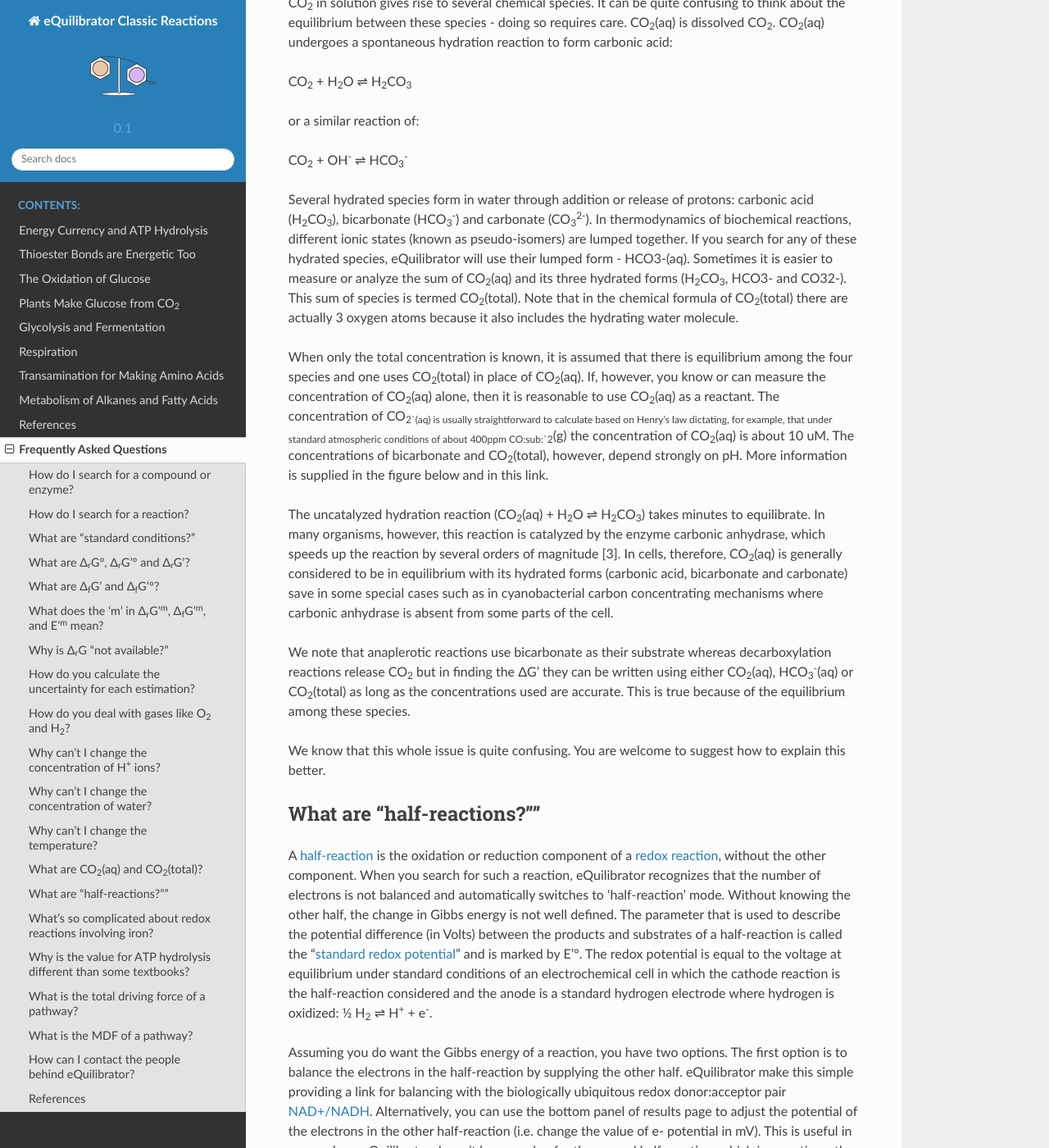
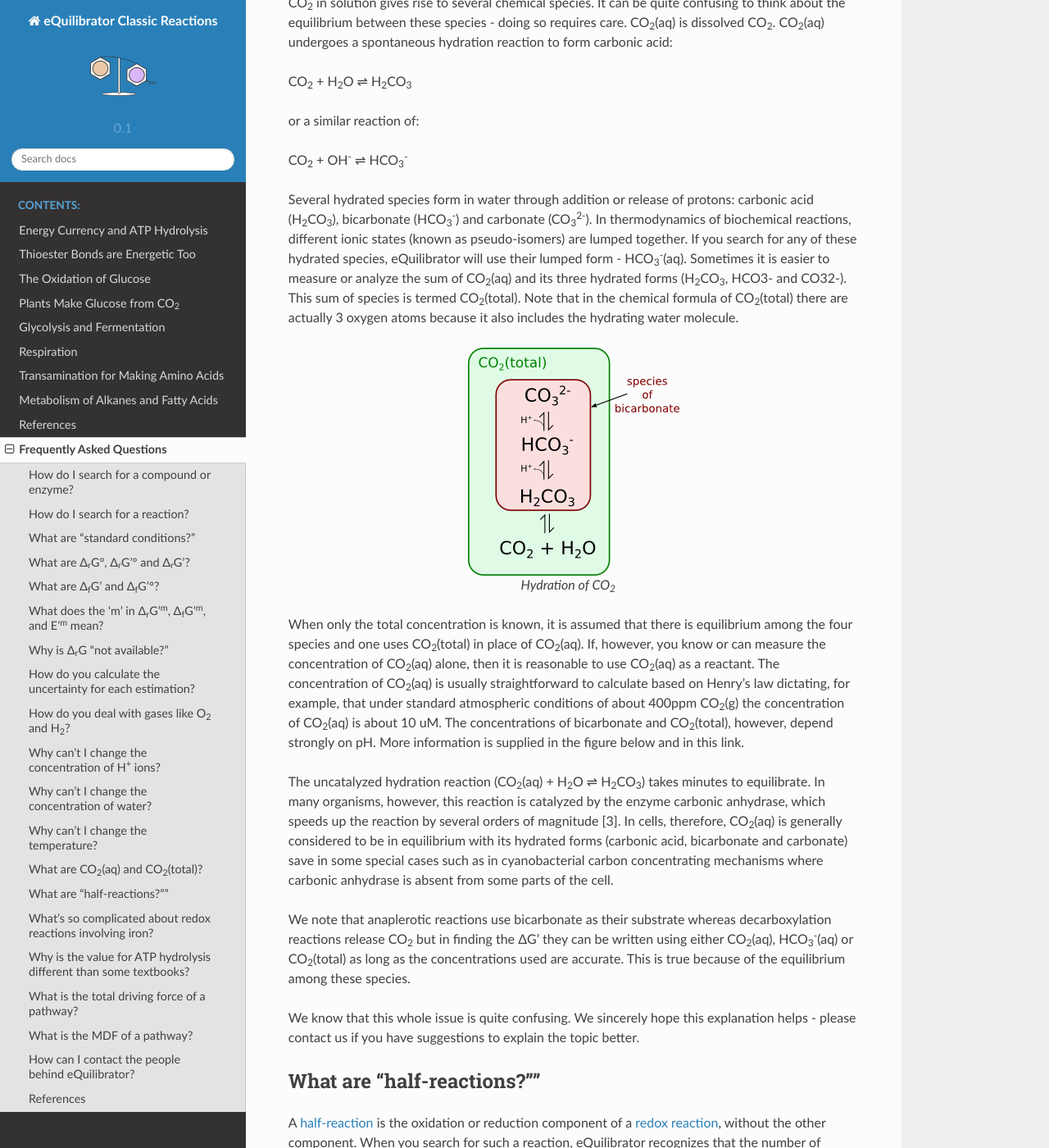
Before and after one commit to eladnoor/equilibrator, a Sphinx documentation site: the page built from classic_rxns/source/faq.rst, in a window 1280 px wide and 1400 px high, scrolled down 4246 px. Shown: the whole window at 82% size. Built offline with Sphinx 7.4.7 and the Read the Docs theme 2.0.0, drawn with Linux system fonts in a browser that asks for light colours; some of the changed text lies outside the part shown.

Commit message:
Add image to faq.

```diff
--- a/classic_rxns/source/faq.rst
+++ b/classic_rxns/source/faq.rst
@@ -99,16 +99,23 @@ or a similar reaction of:
 
 CO\ :sub:`2` + OH\ :sup:`-` ⇌ HCO\ :sub:`3`\ :sup:`-`
 
-Several hydrated species form in water through addition or release of protons: carbonic acid (H\ :sub:`2`\ CO\ :sub:`3`), bicarbonate (HCO\ :sub:`3`\ :sup:`-`\ ) and carbonate (CO\ :sub:`3`\ :sup:`2-`\ ). In thermodynamics of biochemical reactions, different ionic states (known as pseudo-isomers) are lumped together. If you search for any of these hydrated species, eQuilibrator will use their lumped form - HCO3-(aq). Sometimes it is easier to measure or analyze the sum of CO\ :sub:`2`\ (aq) and its three hydrated forms (H\ :sub:`2`\ CO\ :sub:`3`, HCO3- and CO32-). This sum of species is termed CO\ :sub:`2`\ (total). Note that in the chemical formula of CO\ :sub:`2`\ (total) there are actually 3 oxygen atoms because it also includes the hydrating water molecule.
+Several hydrated species form in water through addition or release of protons: carbonic acid (H\ :sub:`2`\ CO\ :sub:`3`), bicarbonate (HCO\ :sub:`3`\ :sup:`-`\ ) and carbonate (CO\ :sub:`3`\ :sup:`2-`\ ). In thermodynamics of biochemical reactions, different ionic states (known as pseudo-isomers) are lumped together. If you search for any of these hydrated species, eQuilibrator will use their lumped form - HCO\ :sub:`3`\ :sup:`-`\ (aq). Sometimes it is easier to measure or analyze the sum of CO\ :sub:`2`\ (aq) and its three hydrated forms (H\ :sub:`2`\ CO\ :sub:`3`, HCO3- and CO32-). This sum of species is termed CO\ :sub:`2`\ (total). Note that in the chemical formula of CO\ :sub:`2`\ (total) there are actually 3 oxygen atoms because it also includes the hydrating water molecule.
 
+.. figure:: _static/_images/co2_hydration.png
+   :alt: Hydration of Carbon Dioxide
+   :align: center
 
-When only the total concentration is known, it is assumed that there is equilibrium among the four species and one uses CO\ :sub:`2`\ (total) in place of CO\ :sub:`2`\ (aq). If, however, you know or can measure the concentration of CO\ :sub:`2`\ (aq) alone, then it is reasonable to use CO\ :sub:`2`\ (aq) as a reactant. The concentration of CO\ :sub:`2`(aq) is usually straightforward to calculate based on Henry’s law dictating, for example, that under standard atmospheric conditions of about 400ppm CO\ :sub:`2`\ (g) the concentration of CO\ :sub:`2`\ (aq) is about 10 uM. The concentrations of bicarbonate and CO\ :sub:`2`\ (total), however, depend strongly on pH. More information is supplied in the figure below and in this link.
+   Hydration of CO\ :sub:`2`
+
+When only the total concentration is known, it is assumed that there is equilibrium among the four species and one uses CO\ :sub:`2`\ (total) in place of CO\ :sub:`2`\ (aq). If, however, you know or can measure the concentration of CO\ :sub:`2`\ (aq) alone, then it is reasonable to use CO\ :sub:`2`\ (aq) as a reactant. The concentration of CO\ :sub:`2`\ (aq) is usually straightforward to calculate based on Henry’s law dictating, for example, that under standard atmospheric conditions of about 400ppm CO\ :sub:`2`\ (g) the concentration of CO\ :sub:`2`\ (aq) is about 10 uM. The concentrations of bicarbonate and CO\ :sub:`2`\ (total), however, depend strongly on pH. More information is supplied in the figure below and in this link.
 
 The uncatalyzed hydration reaction (CO\ :sub:`2`\ (aq) + H\ :sub:`2`\ O ⇌ H\ :sub:`2`\ CO\ :sub:`3`) takes minutes to equilibrate. In many organisms, however, this reaction is catalyzed by the enzyme carbonic anhydrase, which speeds up the reaction by several orders of magnitude [3]. In cells, therefore, CO\ :sub:`2`\ (aq) is generally considered to be in equilibrium with its hydrated forms (carbonic acid, bicarbonate and carbonate) save in some special cases such as in cyanobacterial carbon concentrating mechanisms where carbonic anhydrase is absent from some parts of the cell.
 
 We note that anaplerotic reactions use bicarbonate as their substrate whereas decarboxylation reactions release CO\ :sub:`2` but in finding the ΔG' they can be written using either CO\ :sub:`2`\ (aq), HCO\ :sub:`3`\ :sup:`-`\ (aq) or CO\ :sub:`2`\ (total) as long as the concentrations used are accurate. This is true because of the equilibrium among these species.
 
-We know that this whole issue is quite confusing. You are welcome to suggest how to explain this better.
+We know that this whole issue is quite confusing. We sincerely hope this explanation helps - please contact us if you have suggestions to explain the topic better.
+
+.. todo:: link to TCA cycle/anaplerotic reactions when we have some content for it.
 
 What are "half-reactions?""
 ----------------------------------------------------------------------------
@@ -122,7 +129,7 @@ What's so complicated about redox reactions involving iron?
 
 The reduction or oxidation of the pair Fe(III)/Fe(II) is ubiquitous in biology, for example in the iron-sulfur clusters of ferredoxins. However, the chemical environment of the iron atom can have a large effect on the reduction potential of the Fe(III)/Fe(II) pair with the measured reduction potentials of natural ferredoxins varying by more than 350 mV [4]. That is, variation in the measured reduction potential of ferredoxins equals to reduction potential of NAD/NADH!
 
-Similarly, in dissimilatory iron reduction the specific chemical form of Fe(III) can drastically affect the reduction potential. For example, a half reaction with a well-characterized crystalline form Goethite has a redox potential of about -300 mV while y-FeOOH, (Lepidocrocite), which can be treated as having the same empirical formula, has a redox potential of about -100 mV at pH 7 [9]. As a result we strongly suggest that you enter the iron-free half-reaction of interest (e.g. `reduction of pyruvate to acetyl-CoA </search?query=+pyruvate+%2B+CoA+%3D+acetyl-CoA+%2B+CO\ :sub:`2`>`_) and use the bottom panel to adjust the potential of the electrons in the reaction to match the iron donor-acceptor pair that interests you.
+Similarly, in dissimilatory iron reduction the specific chemical form of Fe(III) can drastically affect the reduction potential. For example, a half reaction with a well-characterized crystalline form Goethite has a redox potential of about -300 mV while y-FeOOH, (Lepidocrocite), which can be treated as having the same empirical formula, has a redox potential of about -100 mV at pH 7 [9]. As a result we strongly suggest that you enter the iron-free half-reaction of interest (e.g. `reduction of pyruvate to acetyl-CoA </search?query=+pyruvate+%2B+CoA+%3D+acetyl-CoA+%2B+CO2>`_) and use the bottom panel to adjust the potential of the electrons in the reaction to match the iron donor-acceptor pair that interests you.
 
 Why is the value for ATP hydrolysis different than some textbooks?
 ----------------------------------------------------------------------------
@@ -176,3 +180,5 @@ References
 #. E. Noor, A. Bar-Even, A. Flamholz, Y. Lubling, D. Davidi, R. Milo, "An integrated open framework for thermodynamics of reactions that combines accuracy and coverage" Bioinformatics (2012) 28:2037-2044.
 
 #. E. Noor, H.S. Haraldsdóttir, R. Milo, R.M.T. Fleming, "Consistent Estimation of Gibbs Energy Using Component Contributions" PLoS Comput Biol (2013) 9:e1003098.
+
+#. E. Noor, A. Bar-Even, A. Flamholz, E. Reznik, W. Liebermeister, R. Milo, "Pathway thermodynamics highlights kinetic obstacles in central metabolism" PLoS Comput Biol (2014) 10:e1003483.
--- a/classic_rxns/source/glycolysis.rst
+++ b/classic_rxns/source/glycolysis.rst
@@ -63,7 +63,7 @@ We can convert these mV values into more familiar kJ/mol using the Nernst equati
 .. math::
 	\begin{eqnarray}
 	\Delta_r G' &=& n F \Delta E \\
-	F &\approx& 96.4 \times 10^3 \frac{kJ}{mV mol}
+	F &\approx& 96.4 \times 10^3 \frac{kJ}{mV \times mol}
 	\end{eqnarray}
 
 where n is the number of electrons transferred and F is the Faraday constant. Reducing pyruvate using NADH (i.e. donating electrons from NADH to pyruvate) will therefore have a
```
Also changed, not shown: other parts of classic_rxns/source/faq.rst (+1 -4 lines), classic_rxns/source/_static/_images/co2_hydration.png (added).
